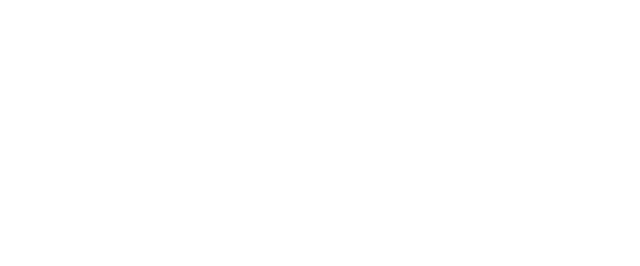
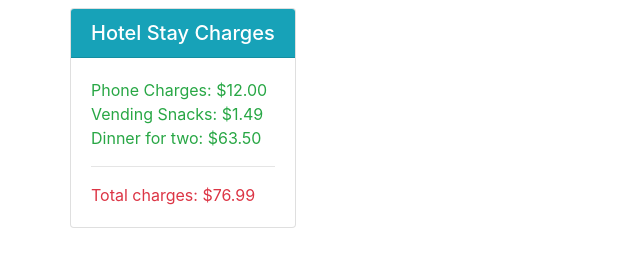
Before and after one commit to Hamberfim/JackingWithJS, a plain HTML site: page Ducket_JS_JQ/arrayObjects.html in a window 1280 px wide. Shown: the whole page, without its empty margins (0-640 px from the left). Drawn offline with nearby package versions, Linux system fonts and the light colour scheme.

Commit message:
some output to html

```diff
--- a/Ducket_JS_JQ/arrayObjects.html
+++ b/Ducket_JS_JQ/arrayObjects.html
@@ -12,8 +12,17 @@
   <body>
       <div class="container">
           <div class="row">
-              <div class="col-12-sm">
-
+              <div class="col-12-sm my-2">
+                  <div class="card">
+                      <h5 class="card-header text-white bg-info" id="headerTitle">Hotel Stay Charges</h5>
+                      <div class="card-body">
+                        <div class="text-success" id="purchasedItem0">item 0 here</div>
+                        <div class="text-success" id="purchasedItem1">item 1 here</div>
+                        <div class="text-success" id="purchasedItem2">item 2 here</div>
+                        <hr>
+                        <div class="text-danger" id="purchasedTotal">Total here</div>
+                      </div>
+                  </div>
               </div>
           </div>
       </div>
@@ -40,7 +49,17 @@
         console.log("Meal from kitchen cost $" + objInArr[2].mealKitchen.toFixed(2));
 
         // some output to html
+        let elPurchasedItem0 = document.getElementById('purchasedItem0');
+        elPurchasedItem0.textContent = "Phone Charges: $" + objInArr[2].phoneCharge.toFixed(2);
 
+        let elPurchasedItem1 = document.getElementById('purchasedItem1');
+        elPurchasedItem1.textContent = "Vending Snacks: $" + objInArr[2].vendSnacks.toFixed(2);
+
+        let elPurchasedItem2 = document.getElementById('purchasedItem2');
+        elPurchasedItem2.textContent = "Dinner for two: $" + objInArr[2].mealKitchen.toFixed(2);
+
+        let elPurchasedTotal =  document.getElementById('purchasedTotal');
+        elPurchasedTotal.textContent = "Total charges: $" + (objInArr[2].phoneCharge + objInArr[2].vendSnacks + objInArr[2].mealKitchen).toFixed(2);
 
     </script>
 
```
